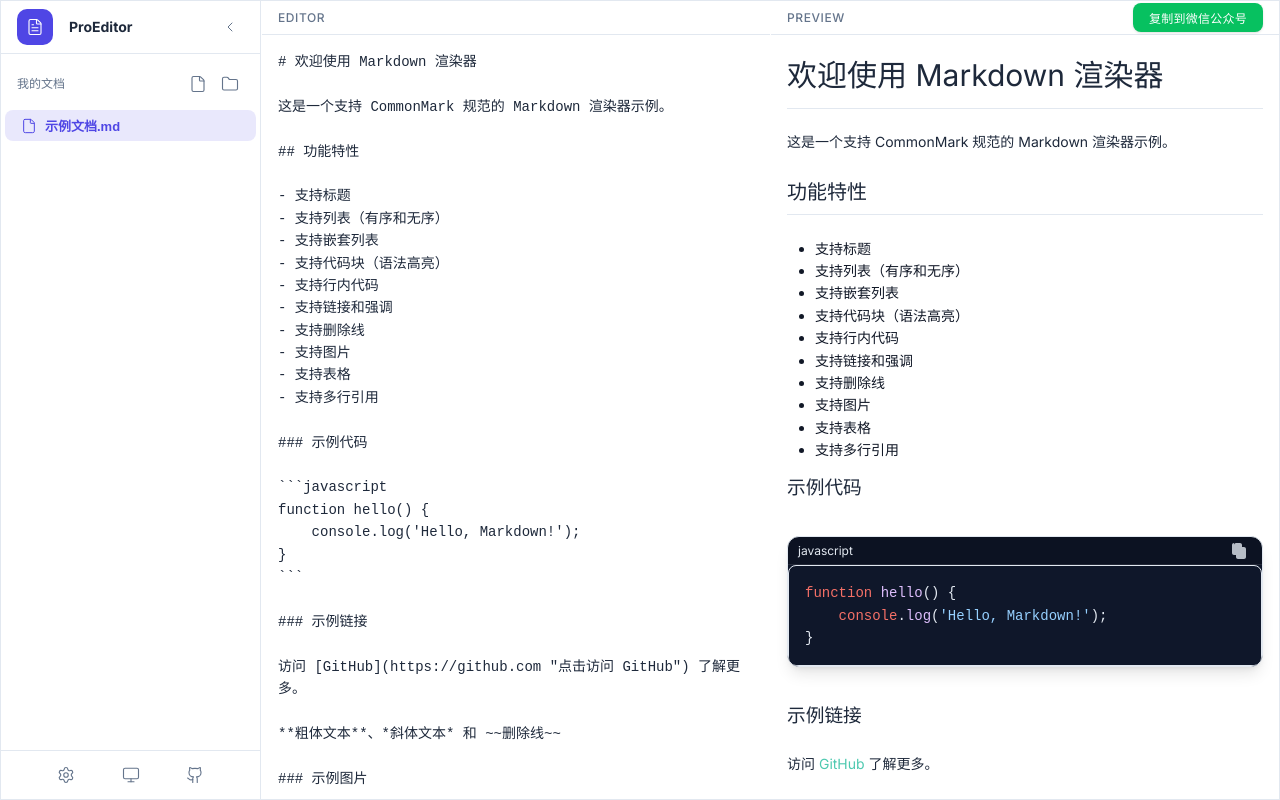
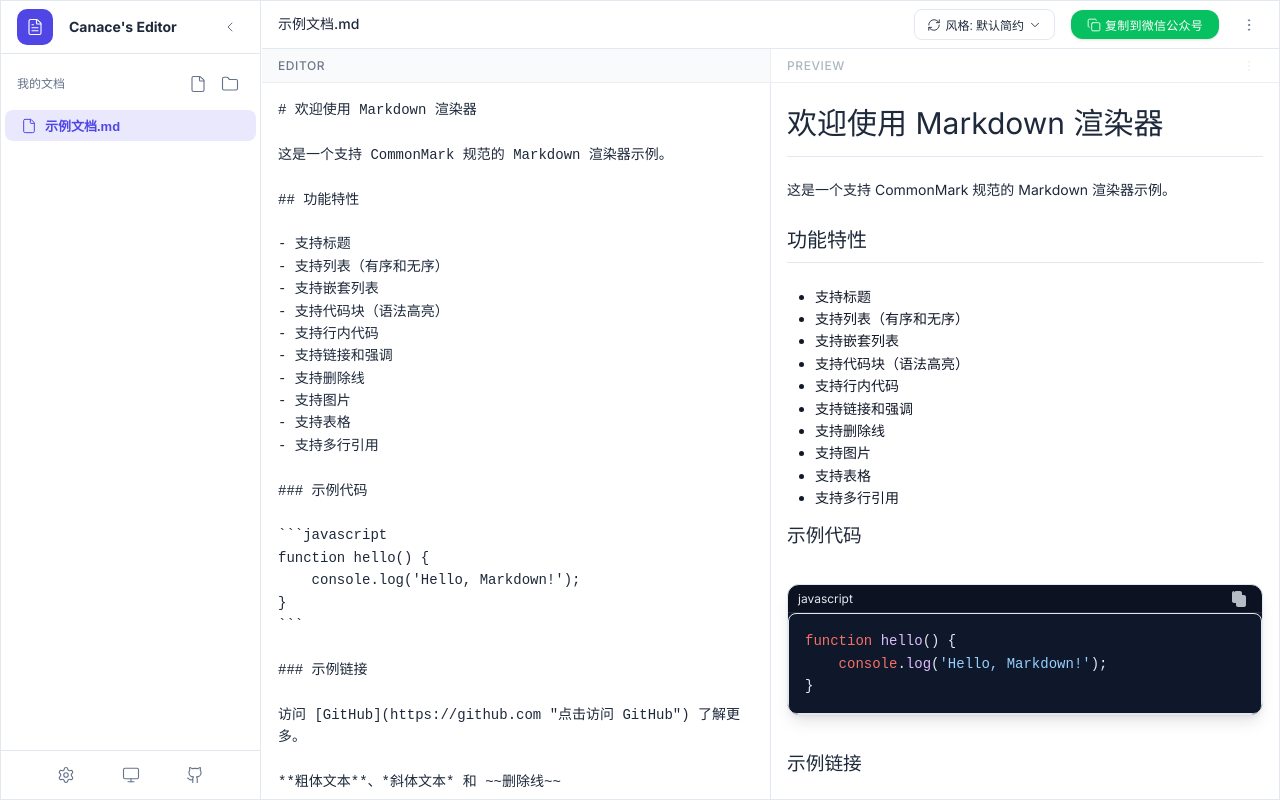
Before and after one commit to Canace22/md-render, a React (Vite) app: page / in a window 1280 px wide. Built offline with nearby package versions, Linux system fonts and the light colour scheme.

Commit message:
update editor view

```diff
--- a/src/components/MarkdownEditor.jsx
+++ b/src/components/MarkdownEditor.jsx
@@ -1,4 +1,5 @@
 import { useEffect, useMemo, useRef, useState } from 'react';
+import { Copy, RefreshCw, ChevronDown, MoreVertical } from 'lucide-react';
 import { MarkdownParser, MarkdownRenderer } from '../core';
 import WorkspaceSidebar from './WorkspaceSidebar.jsx';
 import { copyToWeChat } from '../utils/wechatCopy';
@@ -732,35 +733,73 @@ function MarkdownEditor() {
         collapsed={sidebarCollapsed}
         onToggleCollapse={() => setSidebarCollapsed((c) => !c)}
       />
-      <div className="editor-panel">
-        <div className="panel-header">
-          <h2>EDITOR</h2>
-        </div>
-        <div className="panel-body">
-          <textarea
-            id="markdown-input"
-            placeholder="在这里输入 Markdown 文本..."
-            value={markdown}
-            onChange={(e) => handleMarkdownChange(e.target.value)}
-          />
-        </div>
-      </div>
-      <div className="preview-panel">
-        <div className="panel-header">
-          <h2>PREVIEW</h2>
-          <div className="panel-header-actions">
+      <div className="right-area">
+        <div className="right-area-header">
+          <span className="right-area-doc-title">{selectedFile?.name ?? '未命名'}</span>
+          <div className="right-area-actions">
+            <button
+              type="button"
+              className="header-style-dropdown"
+              title="风格选择"
+              aria-label="风格选择"
+            >
+              <RefreshCw size={14} strokeWidth={1.5} />
+              <span>风格: 默认简约</span>
+              <ChevronDown size={14} strokeWidth={1.5} />
+            </button>
             <button
               id="copy-wechat-btn"
+              type="button"
               className="copy-wechat-btn"
               onClick={handleCopyToWeChat}
               title="复制为微信公众号格式"
             >
-              复制到微信公众号
+              <Copy size={14} strokeWidth={1.5} />
+              <span>复制到微信公众号</span>
+            </button>
+            <button
+              type="button"
+              className="header-more-btn"
+              title="更多选项"
+              aria-label="更多选项"
+            >
+              <MoreVertical size={16} strokeWidth={1.5} />
             </button>
           </div>
         </div>
-        <div className="panel-body">
-          <div id="markdown-output" ref={outputRef} dangerouslySetInnerHTML={{ __html: html }} />
+        <div className="panel-tabs">
+          <div className="panel-tab panel-tab-editor">
+            <span>EDITOR</span>
+          </div>
+          <div className="panel-tab panel-tab-preview">
+            <span>PREVIEW</span>
+            <button
+              type="button"
+              className="panel-tab-more"
+              title="更多选项"
+              aria-label="更多选项"
+            >
+              <MoreVertical size={14} strokeWidth={1.5} />
+            </button>
+          </div>
+        </div>
+        <div className="right-area-content">
+          <div className="editor-panel">
+            <div className="panel-body">
+              <textarea
+                id="markdown-input"
+                placeholder="在这里输入 Markdown 文本..."
+                value={markdown}
+                onChange={(e) => handleMarkdownChange(e.target.value)}
+              />
+            </div>
+          </div>
+          <div className="right-area-divider" aria-hidden />
+          <div className="preview-panel">
+            <div className="panel-body">
+              <div id="markdown-output" ref={outputRef} dangerouslySetInnerHTML={{ __html: html }} />
+            </div>
+          </div>
         </div>
       </div>
     </div>
--- a/src/components/WorkspaceSidebar.jsx
+++ b/src/components/WorkspaceSidebar.jsx
@@ -194,7 +194,7 @@ const WorkspaceSidebar = ({
             <span className="sidebar-header-logo" aria-hidden>
               <FileText size={18} strokeWidth={1.5} />
             </span>
-            <span className="sidebar-header-title">ProEditor</span>
+            <span className="sidebar-header-title">Canace's Editor</span>
           </div>
           <button
             type="button"
--- a/src/styles/styles.css
+++ b/src/styles/styles.css
@@ -214,6 +214,145 @@ h1, h2, h3, h4, h5, h6, p, pre, code, blockquote, a, hr, strong, em {
 
 .sidebar-footer a.sidebar-footer-icon:hover {
     color: var(--color-icon-neutral);
+}
+
+/* 右侧区域：统一容器，高度撑满 */
+.right-area {
+    flex: 1;
+    display: flex;
+    flex-direction: column;
+    min-width: 0;
+    min-height: 0;
+    background: var(--color-bg-surface);
+    overflow: hidden;
+}
+
+.right-area-header {
+    display: flex;
+    align-items: center;
+    justify-content: space-between;
+    padding: var(--space-sm) var(--space-md);
+    background: var(--color-bg-surface);
+    border-bottom: 1px solid var(--color-border);
+    flex-shrink: 0;
+    min-height: 40px;
+}
+
+.right-area-doc-title {
+    font-size: var(--text-body);
+    font-weight: var(--font-weight-medium);
+    color: var(--color-text-primary);
+}
+
+.right-area-actions {
+    display: flex;
+    align-items: center;
+    gap: var(--space-m);
+}
+
+.right-area-content {
+    flex: 1;
+    display: flex;
+    min-height: 0;
+}
+
+.right-area-divider {
+    width: 1px;
+    background: var(--color-border);
+    flex-shrink: 0;
+}
+
+/* EDITOR / PREVIEW 标签栏：图片样式 */
+.panel-tabs {
+    display: flex;
+    flex-shrink: 0;
+    height: 34px;
+    border-bottom: 1px solid rgb(236, 239, 241);
+}
+
+.panel-tab {
+    flex: 1;
+    display: flex;
+    align-items: center;
+    justify-content: flex-start;
+    padding: 0 var(--space-md);
+    font-size: var(--text-caption-size);
+    font-weight: var(--font-weight-medium);
+    letter-spacing: 0.05em;
+    text-transform: uppercase;
+    border: none;
+    border-radius: 0;
+}
+
+.panel-tab-editor {
+    background: rgb(249, 250, 251);
+    color: rgb(108, 122, 137);
+    justify-content: flex-start;
+}
+
+.panel-tab-preview {
+    background: rgb(255, 255, 255);
+    color: rgb(170, 184, 194);
+    justify-content: flex-start;
+    border-left: 1px solid rgb(236, 239, 241);
+}
+
+.panel-tab-preview .panel-tab-more {
+    margin-left: auto;
+    display: flex;
+    align-items: center;
+    justify-content: center;
+    width: 28px;
+    height: 28px;
+    padding: 0;
+    border: none;
+    background: transparent;
+    color: rgb(236, 239, 241);
+    cursor: pointer;
+    border-radius: 0;
+}
+
+.panel-tab-preview .panel-tab-more:hover {
+    color: rgb(170, 184, 194);
+}
+
+.header-style-dropdown {
+    display: flex;
+    align-items: center;
+    gap: var(--space-xs);
+    padding: 6px 12px;
+    border: 1px solid var(--color-border);
+    border-radius: var(--radius-m);
+    background: var(--color-bg-surface);
+    color: var(--color-text-primary);
+    font-size: var(--text-caption-size);
+    cursor: pointer;
+    transition: border-color var(--duration-fast) var(--easing), background var(--duration-fast) var(--easing);
+}
+
+.header-style-dropdown:hover {
+    border-color: var(--color-text-muted);
+    background: var(--color-bg-page);
+}
+
+.header-more-btn {
+    display: flex;
+    align-items: center;
+    justify-content: center;
+    width: 28px;
+    height: 28px;
+    padding: 0;
+    border: none;
+    background: transparent;
+    color: var(--color-text-secondary);
+    cursor: pointer;
+    border-radius: var(--radius-s);
+    transition: background var(--duration-fast) var(--easing), color var(--duration-fast) var(--easing);
+}
+
+.header-more-btn:hover {
+    background: rgba(0, 0, 0, 0.06);
+    color: var(--color-text-primary);
 }
 
 .editor-panel,
@@ -665,11 +804,14 @@ h1, h2, h3, h4, h5, h6, p, pre, code, blockquote, a, hr, strong, em {
 }
 
 .copy-wechat-btn {
+    display: inline-flex;
+    align-items: center;
+    gap: var(--space-xs);
     padding: 6px 16px;
     background: var(--color-primary-btn);
     color: #ffffff;
     border: none;
-    border-radius: var(--radius-m);
+    border-radius: var(--radius-l);
     cursor: pointer;
     font-size: var(--text-caption-size);
     font-weight: var(--font-weight-medium);
@@ -1304,6 +1446,47 @@ body.theme-dark .workspace-panel {
     border-right-color: #262626;
 }
 
+body.theme-dark .right-area {
+    background: #181818;
+}
+
+body.theme-dark .right-area-header {
+    background: #181818;
+    border-bottom-color: #262626;
+}
+
+body.theme-dark .right-area-doc-title {
+    color: #e5e7eb;
+}
+
+body.theme-dark .panel-tabs {
+    border-bottom-color: #262626;
+}
+
+body.theme-dark .panel-tab-editor {
+    background: #1e1e1e;
+    color: #94a3b8;
+}
+
+body.theme-dark .panel-tab-preview {
+    background: #181818;
+    color: #64748b;
+    border-left-color: #262626;
+}
+
+body.theme-dark .panel-tab-preview .panel-tab-more {
+    color: #475569;
+}
+
+body.theme-dark .panel-tab-preview .panel-tab-more:hover {
+    color: #94a3b8;
+}
+
+body.theme-dark .header-more-btn:hover {
+    background: rgba(255, 255, 255, 0.08);
+    color: #e5e7eb;
+}
+
 body.theme-dark .editor-panel,
 body.theme-dark .preview-panel {
     background: #181818;
@@ -1490,6 +1673,42 @@ body.theme-light .workspace-panel {
     border-right-color: #e5e5e5;
 }
 
+body.theme-light .right-area {
+    background: #ffffff;
+}
+
+body.theme-light .right-area-header {
+    background: #ffffff;
+    border-bottom-color: #ededed;
+}
+
+body.theme-light .right-area-doc-title {
+    color: #1e293b;
+}
+
+body.theme-light .panel-tabs {
+    border-bottom-color: #e5e5e5;
+}
+
+body.theme-light .panel-tab-editor {
+    background: rgb(249, 250, 251);
+    color: rgb(108, 122, 137);
+}
+
+body.theme-light .panel-tab-preview {
+    background: #ffffff;
+    color: rgb(170, 184, 194);
+    border-left-color: rgb(236, 239, 241);
+}
+
+body.theme-light .panel-tab-preview .panel-tab-more {
+    color: rgb(236, 239, 241);
+}
+
+body.theme-light .panel-tab-preview .panel-tab-more:hover {
+    color: rgb(170, 184, 194);
+}
+
 body.theme-light .editor-panel,
 body.theme-light .preview-panel {
     background: #ffffff;
```
